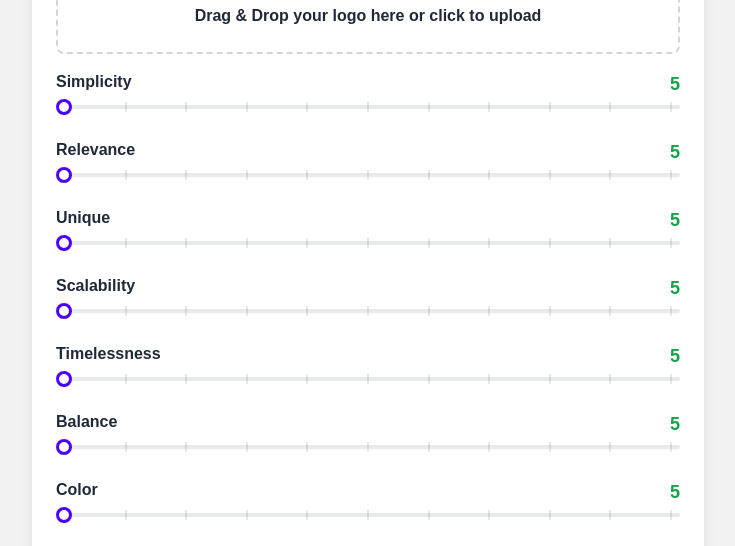
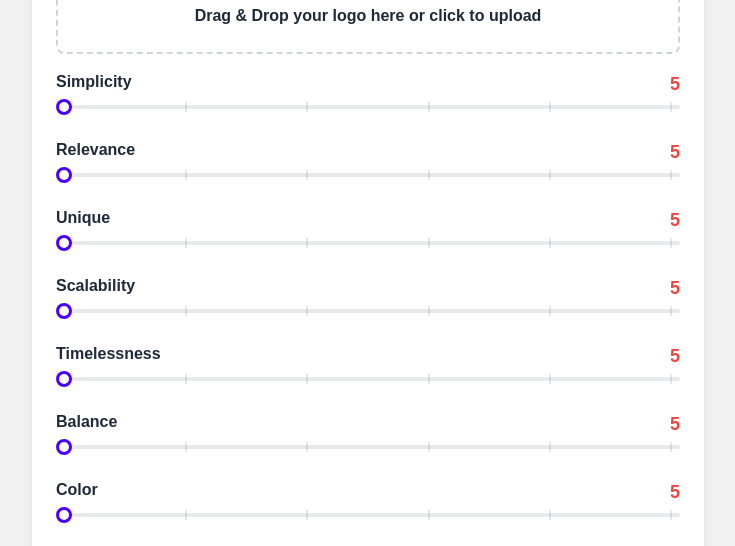
Before and after one commit to hurricaneregalia/isna, a Next.js app: page /logometer in a window 1280 px wide. Shown: the part 254-800 px from the top of the page, without its empty margins (272-1007 px from the left). Built offline with nearby package versions, Linux system fonts and the light colour scheme; no server answers; the database is empty; what tailwindcss-motion would draw is missing.

Commit message:
range dynamic color

```diff
--- a/src/app/component/ratingForm.js
+++ b/src/app/component/ratingForm.js
@@ -80,12 +80,12 @@ const RatingForm = () => {
             <label className="block font-bold" htmlFor={aspect.id}>
               {aspect.name}
             </label>
-            <span className="ml-2 text-lg text-green-600 font-bold">{ratings[aspect.id]}</span>
+            <span className={`ml-2 text-lg font-bold ${ratings[aspect.id] < 6.5 ? "text-red-500" : ratings[aspect.id] < 8.5 ? "text-orange-500" : "text-green-500"}`}>{ratings[aspect.id]}</span>
           </div>
           <div className="p-0 m-0 relative">
             <div className=" absolute w-full inset-0 mt-1">
               <div className="flex w-full justify-between text-xs px-2">
-                {[5, 5.5, 6, 6.5, 7, 7.5, 8, 8.5, 9, 9.5, 10].map((val) => (
+                {[5, 6, 7, 8, 9, 10].map((val) => (
                   <div key={val} className="border-l-2 border-gray-200" style={{ height: 10 }}></div>
                 ))}
               </div>
@@ -96,11 +96,11 @@ const RatingForm = () => {
                 id={aspect.id}
                 min="5"
                 max="10"
-                step="0.5"
+                step="1"
                 value={ratings[aspect.id]}
                 onChange={(e) => handleChange(aspect.id, e.target.value)}
-                className="range range-xs range-primary"
-              />{" "}
+                className="range range-xs range-primary "
+              />
             </div>
           </div>
         </div>
```
